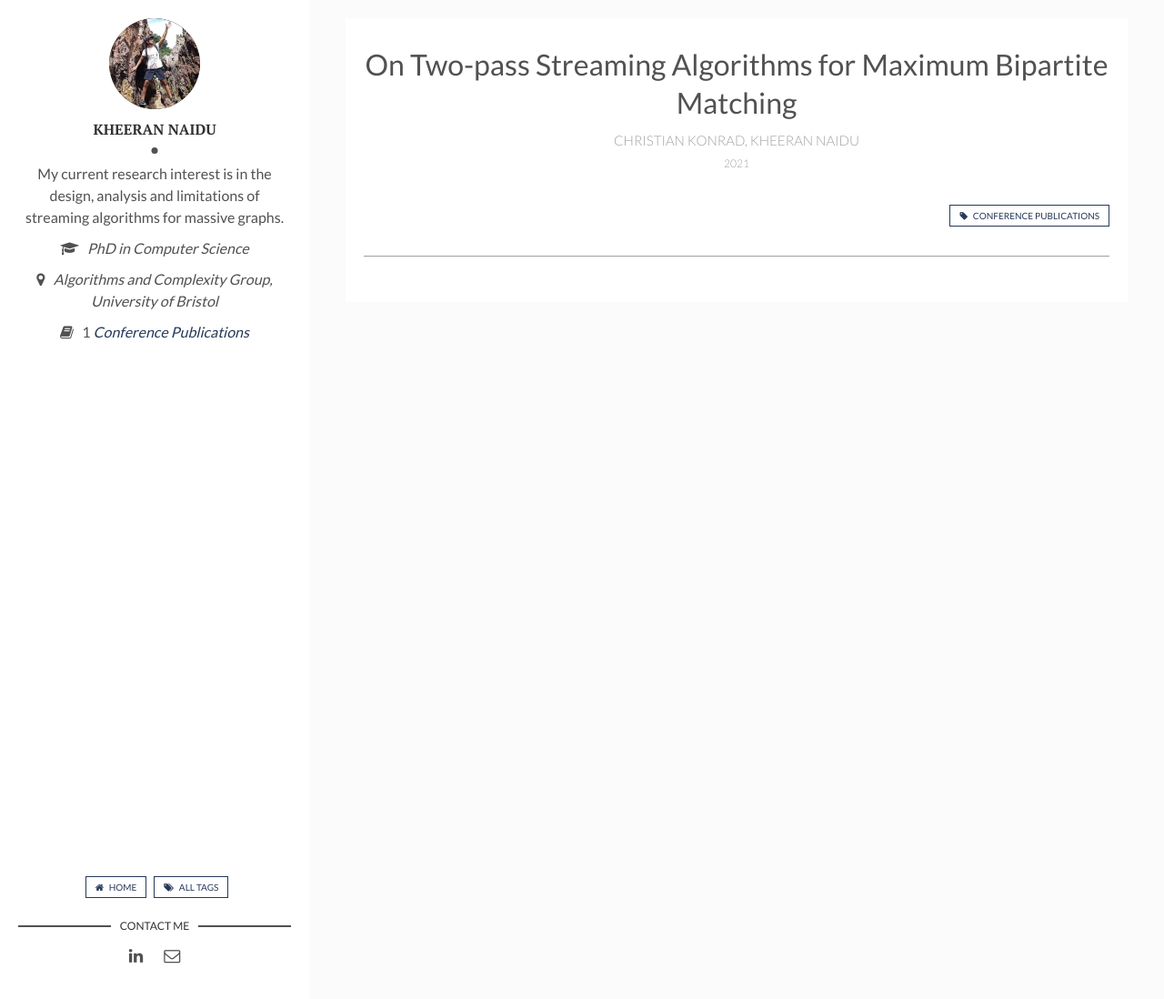
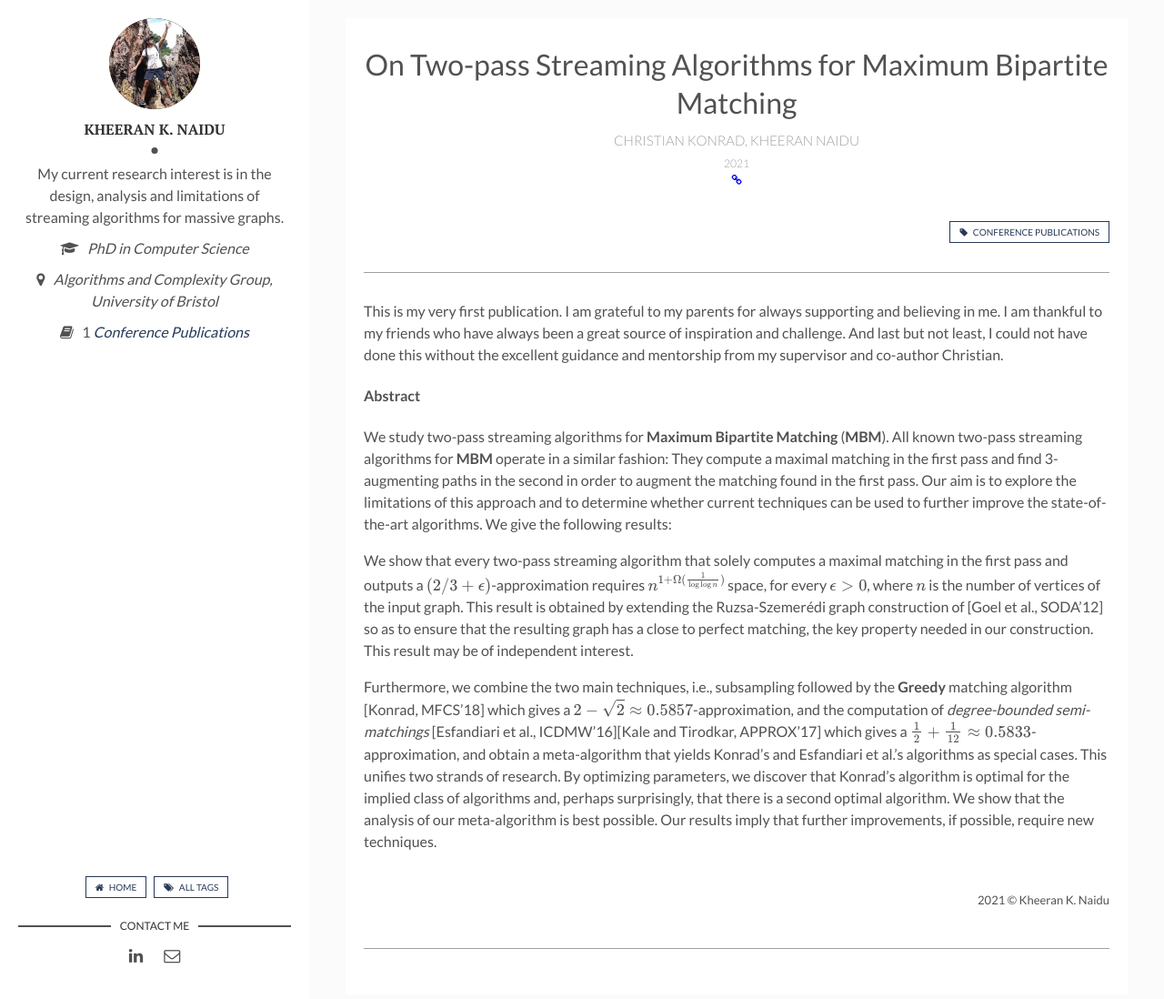
Before and after one commit to kheeran/kheeran.github.io, a Jekyll site: the page built from _posts/2021-06-23-APPROX-2021.markdown, in a window 1280 px wide and 1113 px high. Shown: the top 1098 px of the window at 91% size. Built offline with Jekyll 4.4.1, drawn with Linux system fonts in a browser that asks for light colours; formulas are drawn with MathJax 3.

Commit message:
added paper link and functionality for links

```diff
--- a/_config.yml
+++ b/_config.yml
@@ -6,7 +6,7 @@ url: "https://kheerannaidu.com" # the base hostname & protocol for your site, e.
 site-twitter: #if your site has a twitter account, enter it here
 
 # Author Settings
-author: Kheeran Naidu # add your name
+author: Kheeran K. Naidu # add your name
 author-img: kheeran.jpg # add your photo
 about-author: My current research interest is in the design, analysis and limitations of streaming algorithms for massive graphs. # add description
 position: PhD in Computer Science
--- a/_layouts/post.html
+++ b/_layouts/post.html
@@ -19,7 +19,10 @@ layout: main
         <h1 class="page-title">{{page.title}}</h1>
         <div class="page-subtitle"><span>{{ page.subtitle }}</span></div>
         <div class="page-date"><span>{{ page.year }}</span></div>
-        <div class="page-info"><span>{% if page.info %}<a href="{{ page.info }}" target="_blank"><i class="fa fa-info"></i></a>{% endif %}</span></div>
+        <div class="page-details">
+          {% if page.link %}<span><a href="{{ page.link }}" target="_blank"><i class="fa fa-link"></i></a></span>{% endif %}
+          {% if page.info %}<span><a href="{{ page.info }}" target="_blank"><i class="fa fa-info"></i></a></span>{% endif %}
+        </div>
         <div class="page-block-end">
           <div class="page-share">
             <!-- <a href="https://twitter.com/intent/tweet?text={{ page.title }}&url={{ site.url }}{{ page.url }}" title="Share on Twitter" rel="nofollow" target="_blank">Twitter</a> -->
--- a/_posts/2021-06-23-APPROX-2021.markdown
+++ b/_posts/2021-06-23-APPROX-2021.markdown
@@ -6,6 +6,18 @@ year: 2021
 subtitle: Christian Konrad, Kheeran Naidu
 description: Proceedings of the 24th International Workshop on Approximation Algorithms for Combinatorial Optimization Problems
 short_description: APPROX 2021
-info: False
 tags: [Conference Publications]
+latex: True
+link: https://arxiv.org/abs/2107.07841
 ---
+
+This is my very first publication. I am grateful to my parents for always supporting and believing in me. I am thankful to my friends who have always been a great source of inspiration and challenge. And last but not least, I could not have done this without the excellent guidance and mentorship from my supervisor and co-author Christian.
+
+#### Abstract
+
+We study two-pass streaming algorithms for **Maximum Bipartite Matching** (**MBM**). All known two-pass streaming algorithms for **MBM** operate in a similar fashion: They compute a maximal matching in the first pass and find 3-augmenting paths in the second in order to augment the matching found in the first pass. Our aim is to explore the limitations of this approach and to determine whether current techniques can be used to further improve the state-of-the-art algorithms. We give the following results:
+
+We show that every two-pass streaming algorithm that solely computes a maximal matching in the first pass and outputs a $(2/3+\epsilon)$-approximation requires $n^{1+\Omega(\frac{1}{\log \log n})}$ space, for every $\epsilon > 0$, where $n$ is the number of vertices of the input graph. This result is obtained by extending the Ruzsa-Szemerédi graph construction of [Goel et al., SODA'12] so as to ensure that the resulting graph has a close to perfect matching, the key property needed in our construction. This result may be of independent interest.
+
+Furthermore, we combine the two main techniques, i.e., subsampling followed by the **Greedy** matching algorithm [Konrad, MFCS'18] which gives a $2-\sqrt{2} \approx 0.5857$-approximation, and the computation of *degree-bounded semi-matchings* [Esfandiari et al., ICDMW'16][Kale and Tirodkar, APPROX'17] which gives a $\frac{1}{2} + \frac{1}{12} \approx 0.5833$-approximation, and obtain a meta-algorithm that yields Konrad's and Esfandiari et al.'s algorithms as special cases. This unifies two strands of research. By optimizing parameters, we discover that Konrad's algorithm is optimal for the implied class of algorithms and, perhaps surprisingly, that there is a second optimal algorithm. We show that the analysis of our meta-algorithm is best possible.
+Our results imply that further improvements, if possible, require new techniques.
--- a/assets/css/main.css
+++ b/assets/css/main.css
@@ -1304,11 +1304,16 @@ a.newer-posts:hover {
   text-transform: uppercase;
 }
 
-.header-page .page-info {
+.header-page .page-details {
   color: #a0a0a0;
   font-weight: 300;
   font-size: 12px;
   text-transform: uppercase;
+}
+
+.header-page .page-details span {
+  padding-right: 5px;
+  padding-left: 5px;
 }
 
 .page-cover-image {
--- a/index.html
+++ b/index.html
@@ -13,8 +13,9 @@ layout: main
   <div class="tag-list" style="padding-bottom:10px;">
     <span>
       <small>{{ post.year}}</small> |
-      <em>{% if post.content.size > 1 %}<a href="{{ site.baseurl }}{{ post.url }}">{{ post.title}}</a>{% else %}{{ post.title }}{% endif %}</em>
+      <em>{% if post.link %}<a href="{{ post.link }}" target="_blank">{{ post.title}}</a>{% elsif post.content.size > 1 %}<a href="{{ site.baseurl }}{{ post.url }}">{{ post.title}}</a>{% else %}{{ post.title }}{% endif %}</em>
       <small>
+        {% if post.link %} &nbsp; <a href="{{ post.link }}" target="_blank"><i class="fa fa-link"></i></a>{% endif %}
         {% if post.content.size > 1 %} &nbsp; <a href="{{ site.baseurl }}{{ post.url }}"><i class="fa fa-file-text-o"></i></a>{% endif %}
         {% if post.info %} &nbsp; <a href="{{ post.info }}" target="_blank"><i class="fa fa-info"></i></a>{% endif %}
       </small>
```
Also changed, not shown: tags.html (+6 -3 lines).
